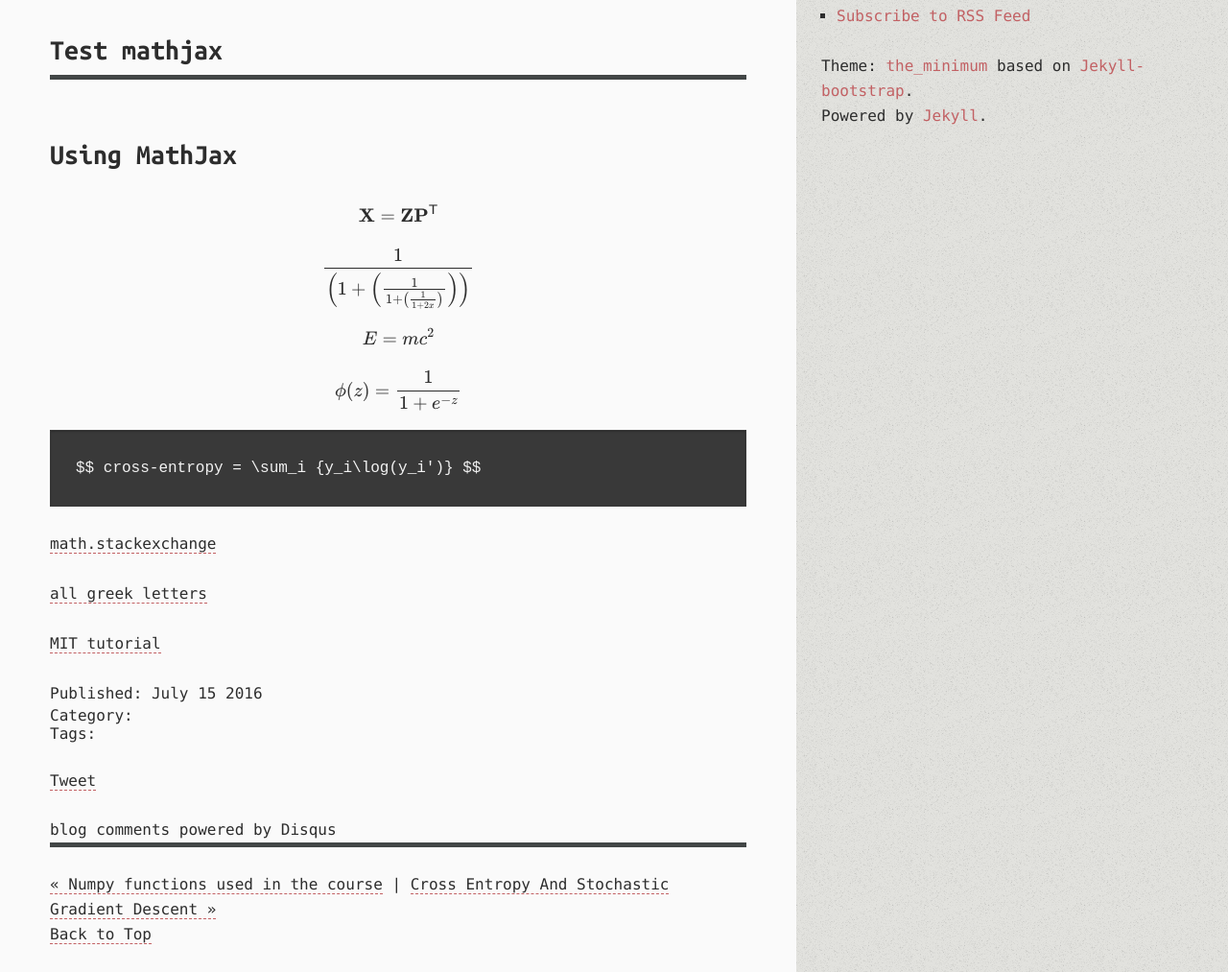
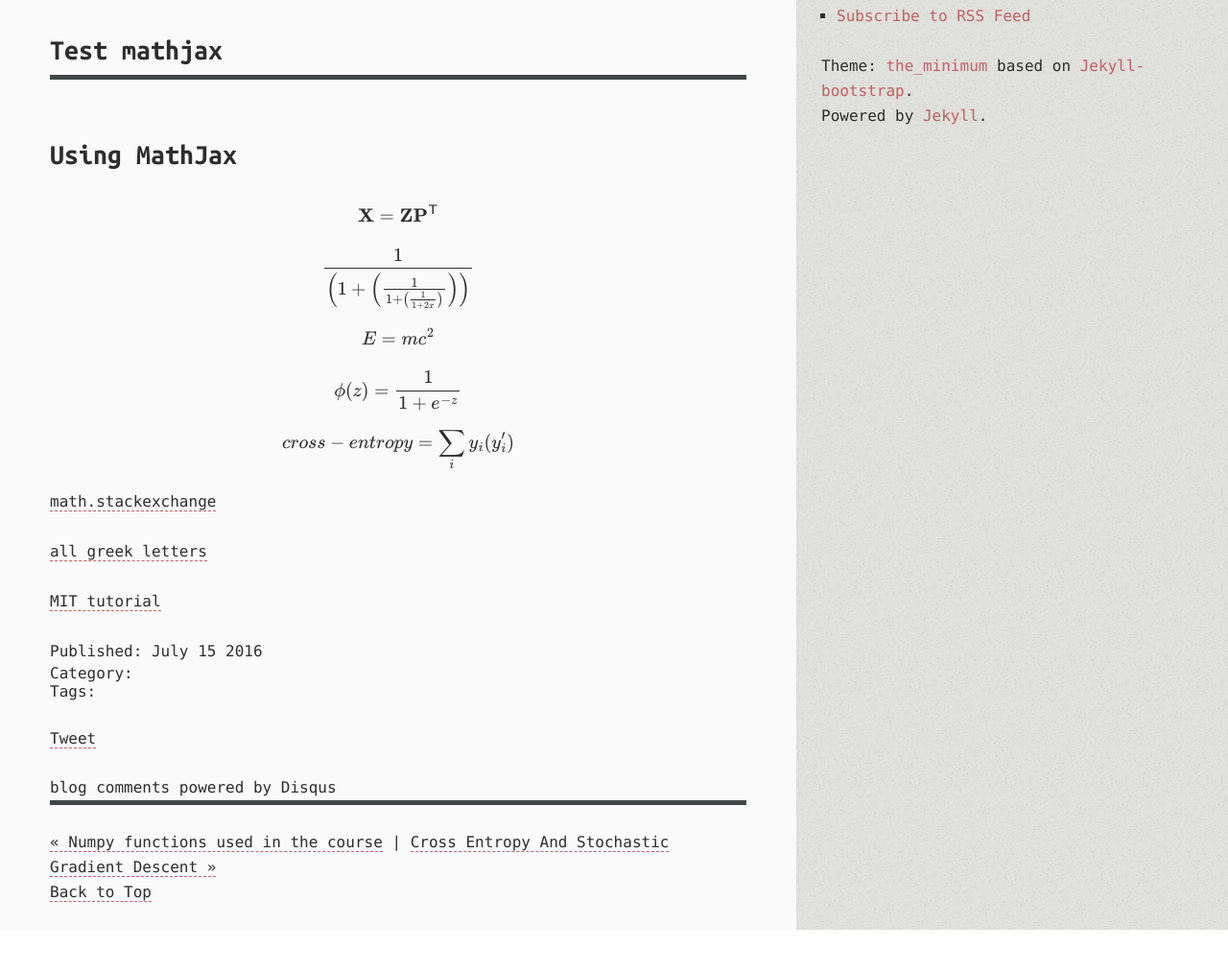
Before and after one commit to BrianPin/brianpin.github.io, a Jekyll site: the page built from _posts/2016-07-15-initial-mathjax-test.markdown, in a window 1280 px wide. Shown: the part 330-1343 px from the top of the page at 96% size. Built offline with Jekyll 4.4.1, drawn with Linux system fonts in a browser that asks for light colours; Markdown is read by kramdown in place of the engine named in the settings; formulas are drawn with MathJax 3; comment, search, counter and statistics services are not loaded; after the commit the page ends 1299 px from its top, so only the background shows below that.

Commit message:
mathjax problem

````diff
--- a/_posts/2016-07-15-initial-mathjax-test.markdown
+++ b/_posts/2016-07-15-initial-mathjax-test.markdown
@@ -17,9 +17,8 @@ $$ \frac{1}{\left(1+\left(\frac{1}{1+\left(\frac{1}{1+2x}\right)}\right)\right)}
 
 $$ \phi(z) = \frac{1}{1+e^{-z}} $$
 
-```
-$$ cross-entropy = \sum_i {y_i\log(y_i')} $$
-```
+$$ cross-entropy = \sum_i {y_i(y_i')} $$
+
 
 [math.stackexchange](http://meta.math.stackexchange.com/questions/5020/mathjax-basic-tutorial-and-quick-reference)
 
````
